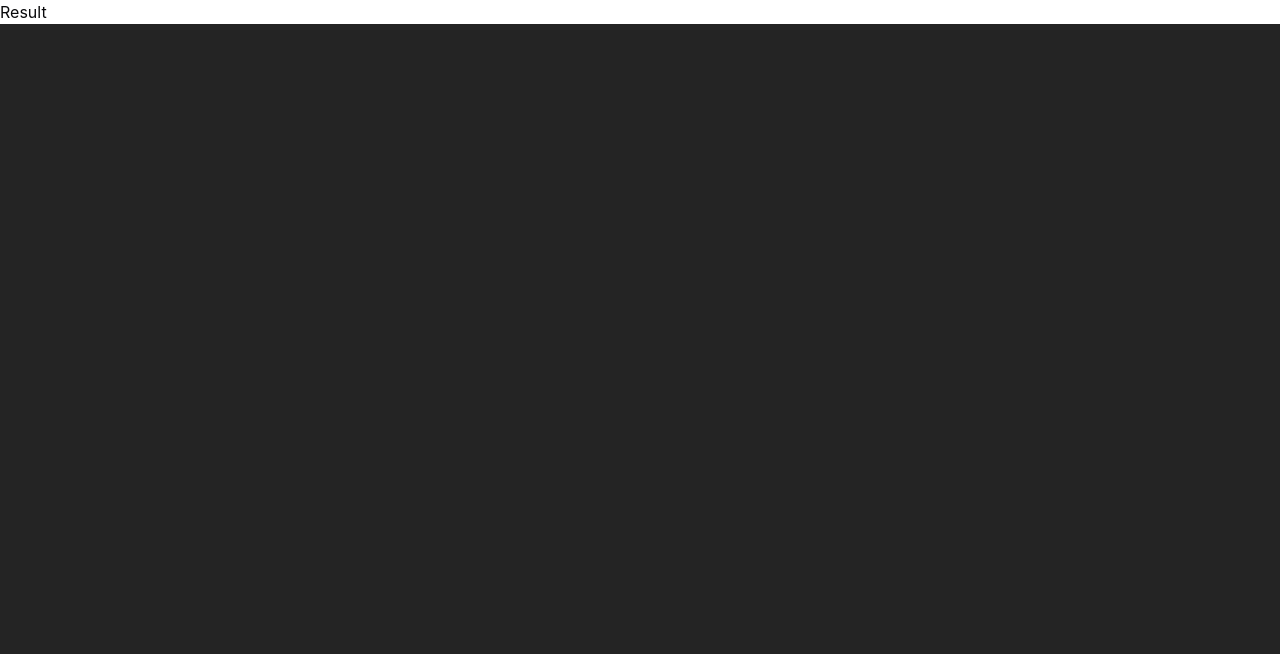
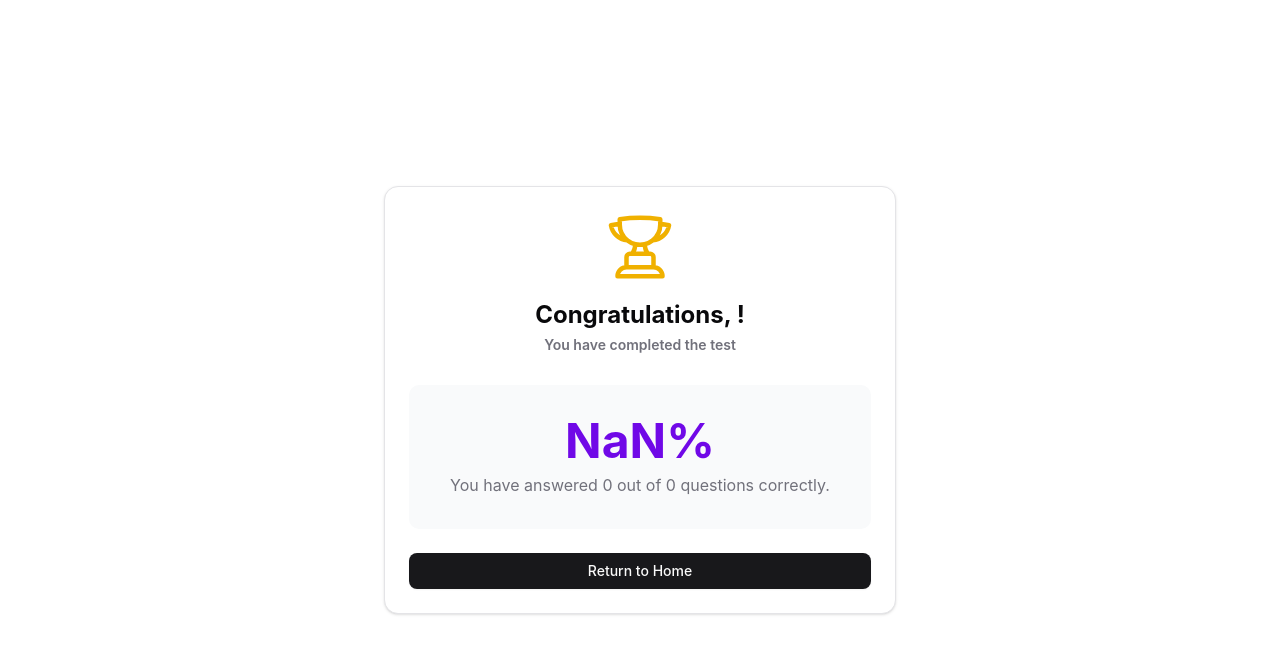
Before and after one commit to prudolfs/test-task, a React (Vite) app: page /result/1 in a window 1280 px wide. Shown: the top 654 px of the page. Built offline with nearby package versions, Linux system fonts and the light colour scheme.

Commit message:
adds result view

```diff
--- a/src/Home.tsx
+++ b/src/Home.tsx
@@ -24,7 +24,7 @@ import AcademicCap from '@/icons/AcademicCap'
 import type { TestSelectError } from '@/types'
 
 function Home() {
-  const { setName } = useStore()
+  const { setName, setAnswers } = useStore()
   const [error, setError] = useState<TestSelectError>({
     name: null,
     testId: null,
@@ -63,6 +63,7 @@ function Home() {
       return
     }
 
+    setAnswers([])
     setName(name)
     navigate(`/test/${testId}/${test.questions[0].id}`)
   }
--- a/src/Result.tsx
+++ b/src/Result.tsx
@@ -1,5 +1,53 @@
+import { useNavigate } from 'react-router'
+import {
+  Card,
+  CardContent,
+  CardFooter,
+  CardHeader,
+  CardTitle,
+} from '@/components/ui/card'
+import { useStore } from '@/store'
+import { Button } from '@/components/ui/button'
+import Trophy from '@/icons/Trophy'
+
 function Result() {
-  return <div>Result</div>
+  const { name, answers } = useStore()
+  const navigate = useNavigate()
+  const correctAnswers = answers.filter(Boolean).length
+  const totalQuestions = answers.length
+  const percentage = Math.round((correctAnswers / totalQuestions) * 100)
+
+  return (
+    <div className="flex h-screen flex-col items-center justify-center">
+      <Card className="w-80 lg:w-128">
+        <CardHeader>
+          <CardTitle className="flex flex-col items-center justify-center">
+            <div>
+              <Trophy className="h-18 w-18 stroke-yellow-500" />
+            </div>
+            <h1 className="text-xl font-bold lg:text-2xl text-center mt-4">
+              Congratulations, {name}!
+            </h1>
+            <p className="text-muted-foreground mt-1 text-sm text-center">
+              You have completed the test
+            </p>
+          </CardTitle>
+        </CardHeader>
+        <CardContent>
+          <div className="flex flex-col items-center justify-center p-8 bg-gray-50 rounded-lg">
+            <h2 className="text-5xl text-violet-700 font-bold">{percentage}%</h2>
+            <p className="text-center text-muted-foreground mt-2">
+              You have answered {correctAnswers} out of {totalQuestions} questions
+              correctly.
+            </p>
+          </div>
+        </CardContent>
+        <CardFooter>
+          <Button className="w-full" onClick={() => navigate('/')}>Return to Home</Button>
+        </CardFooter>
+      </Card>
+    </div>
+  )
 }
 
 export default Result
--- a/src/Test.tsx
+++ b/src/Test.tsx
@@ -23,9 +23,9 @@ function Test() {
 
   const testId = id && parseInt(id)
   const questionId = qid && parseInt(qid)
-  const testIndex = tests.findIndex(test => test.id === testId)
+  const testIndex = tests.findIndex((test) => test.id === testId)
   const questionIndex = tests[testIndex].questions.findIndex(
-    question => question.id === questionId,
+    (question) => question.id === questionId,
   )
 
   if (!tests[testIndex] || !tests[testIndex].questions[questionIndex]) {
--- /dev/null
+++ b/src/icons/Trophy.tsx
@@ -0,0 +1,25 @@
+import * as React from 'react'
+const SvgComponent = ({
+  width = '24px',
+  height = '24px',
+  ...props
+}: React.SVGProps<SVGSVGElement>) => (
+  <svg
+    xmlns="http://www.w3.org/2000/svg"
+    width={width}
+    height={height}
+    fill="none"
+    viewBox="0 0 24 24"
+    strokeWidth={1.5}
+    stroke="currentColor"
+    className="size-6"
+    {...props}
+  >
+    <path
+      strokeLinecap="round"
+      strokeLinejoin="round"
+      d="M16.5 18.75h-9m9 0a3 3 0 0 1 3 3h-15a3 3 0 0 1 3-3m9 0v-3.375c0-.621-.503-1.125-1.125-1.125h-.871M7.5 18.75v-3.375c0-.621.504-1.125 1.125-1.125h.872m5.007 0H9.497m5.007 0a7.454 7.454 0 0 1-.982-3.172M9.497 14.25a7.454 7.454 0 0 0 .981-3.172M5.25 4.236c-.982.143-1.954.317-2.916.52A6.003 6.003 0 0 0 7.73 9.728M5.25 4.236V4.5c0 2.108.966 3.99 2.48 5.228M5.25 4.236V2.721C7.456 2.41 9.71 2.25 12 2.25c2.291 0 4.545.16 6.75.47v1.516M7.73 9.728a6.726 6.726 0 0 0 2.748 1.35m8.272-6.842V4.5c0 2.108-.966 3.99-2.48 5.228m2.48-5.492a46.32 46.32 0 0 1 2.916.52 6.003 6.003 0 0 1-5.395 4.972m0 0a6.726 6.726 0 0 1-2.749 1.35m0 0a6.772 6.772 0 0 1-3.044 0"
+    />
+  </svg>
+)
+export default SvgComponent
```
